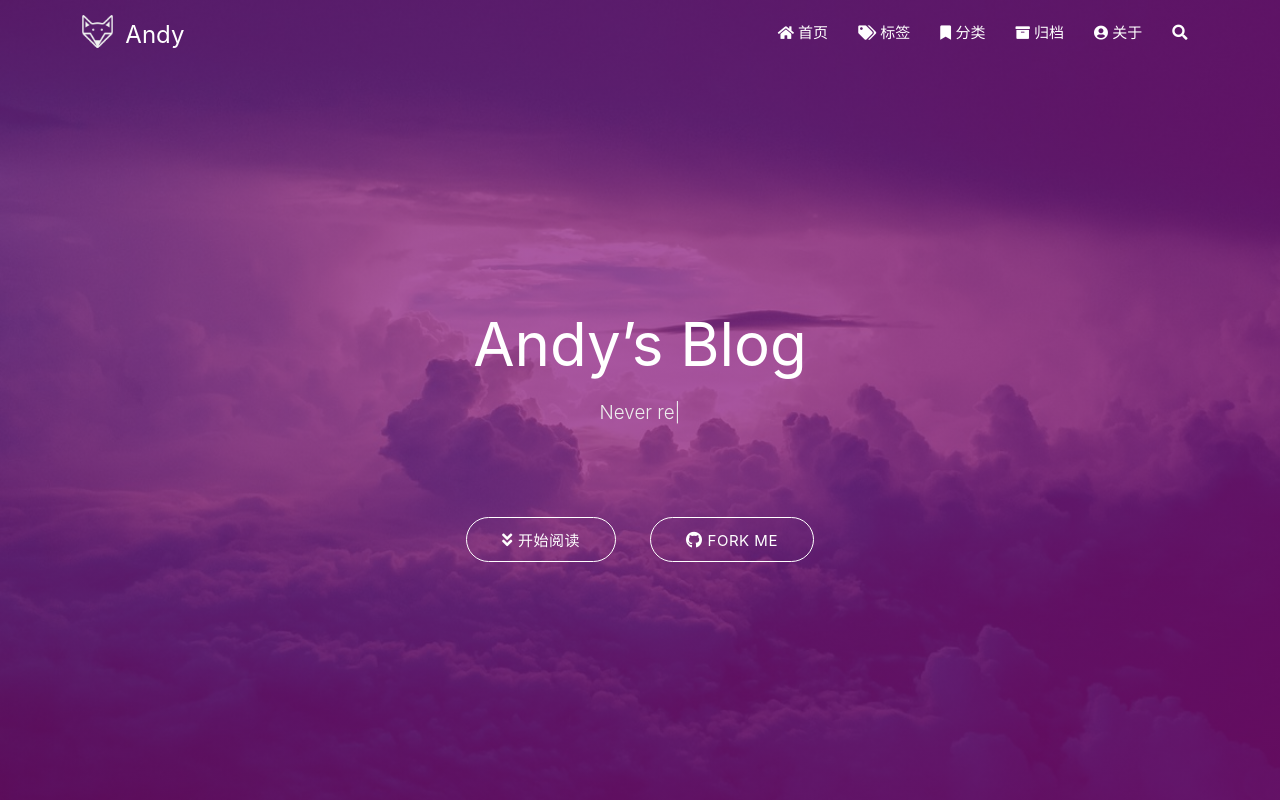
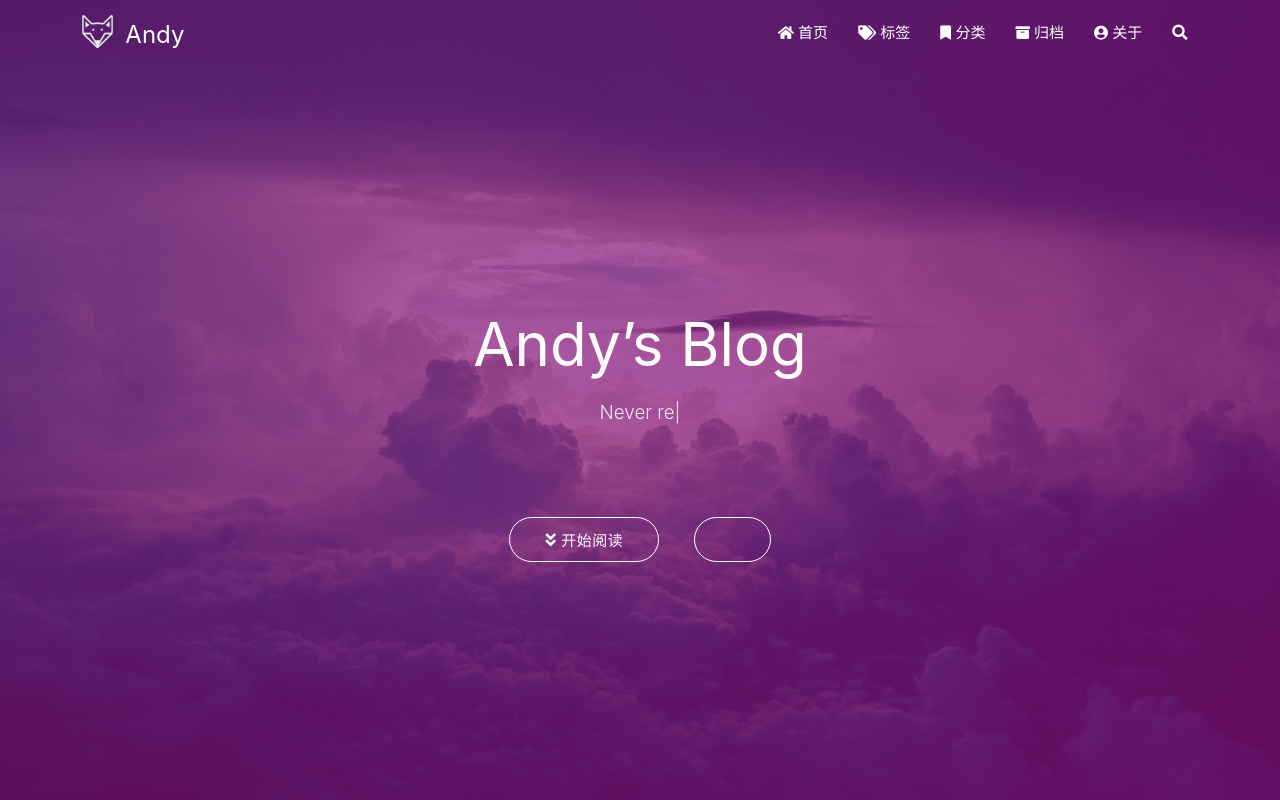
Before and after one commit to huahuiPj/huahuiPj.github.io, a plain HTML site: page index.html in a window 1280 px wide. Shown: the top 800 px of the page. Drawn offline with nearby package versions, Linux system fonts and the light colour scheme; some packages are replaced by stand-ins of ours; a script that the page names is missing.

Commit message:
Site updated: 2021-08-20 16:03:22

```diff
--- a/index.html
+++ b/index.html
@@ -363,8 +363,8 @@
                 </a>
 
 
-                    <a href="https://github.com/blinkfox/hexo-theme-matery" class="waves-effect waves-light btn" target="_blank">
-                        <i class="fab fa-github "></i>Fork Me
+                    <a href="/null" class="waves-effect waves-light btn" target="_blank">
+                        <i class=""></i>
                     </a>
 
             </div>
```
